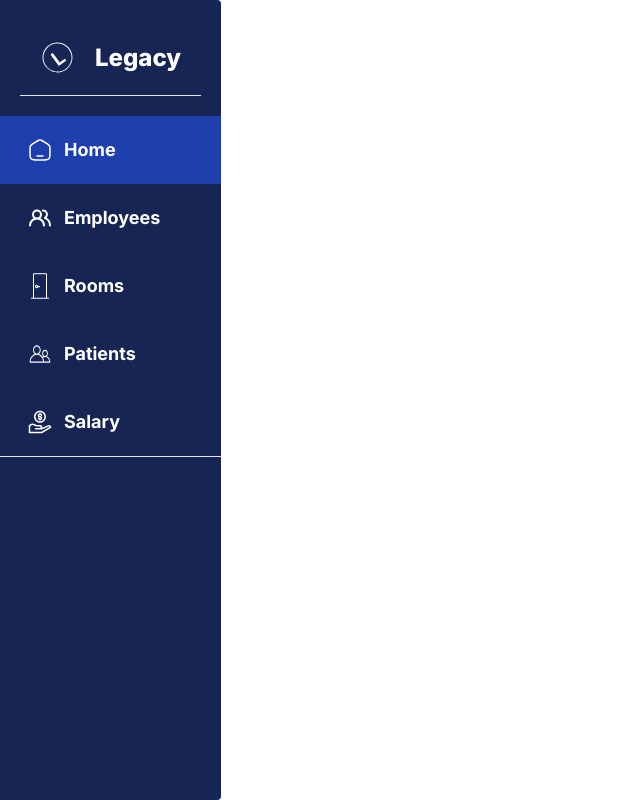
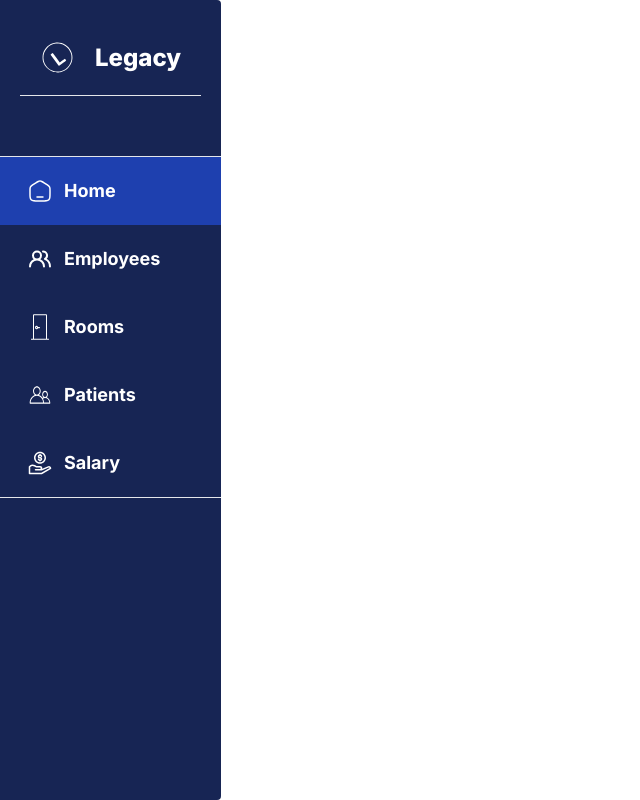
Before and after one commit to Ako2003/legacy-next, a Next.js app: page / in a window 1280 px wide. Shown: the whole page, without its empty margins (0-640 px from the left). Built offline with nearby package versions, Linux system fonts and the light colour scheme; no server answers.

Commit message:
New features

```diff
--- a/components/LeftSidebar.js
+++ b/components/LeftSidebar.js
@@ -1,7 +1,7 @@
 "use client"
 
 import { sidebarLinks } from '@/constants';
-import { SignOutButton, SignedIn } from '@clerk/nextjs';
+import { SignOutButton, SignedIn, UserButton } from '@clerk/nextjs';
 import Image from 'next/image';
 import Link from 'next/link';
 import { useRouter, usePathname } from 'next/navigation';
@@ -32,6 +32,14 @@ function LeftSidebar() {
                 </Link>
                 <hr />
             </div>
+            <div>
+                <div className='flex mx-7 py-5 center'>
+                    <SignedIn>
+                        <UserButton afterSignOutUrl="/sign-in"/>
+                    </SignedIn>
+                </div>
+            </div>
+            <hr />
             <div>
                     {sidebarLinks.map((link) => {
                         const isActive = (pathname.includes(link.route) && link.route.length > 1) || pathname === link.route;
--- a/components/TopSidebar.js
+++ b/components/TopSidebar.js
@@ -2,13 +2,12 @@
 
 import { SignInButton, SignedIn, SignedOut, UserButton, SignOutButton } from "@clerk/nextjs";
 import Image from "next/image";
-import { dark } from "@clerk/themes";
 import { useRouter } from "next/navigation";
 
 function TopSidebar() {
     const router = useRouter();
     return (
-        <section className="flex bg-blue-900 bg-opacity-60 rounded-e">
+        <section className="flex bg-blue-900 rounded-e">
             <div className="p-5">
                 <SignedIn>
                     <UserButton afterSignOutUrl="/sign-in"/>
```
